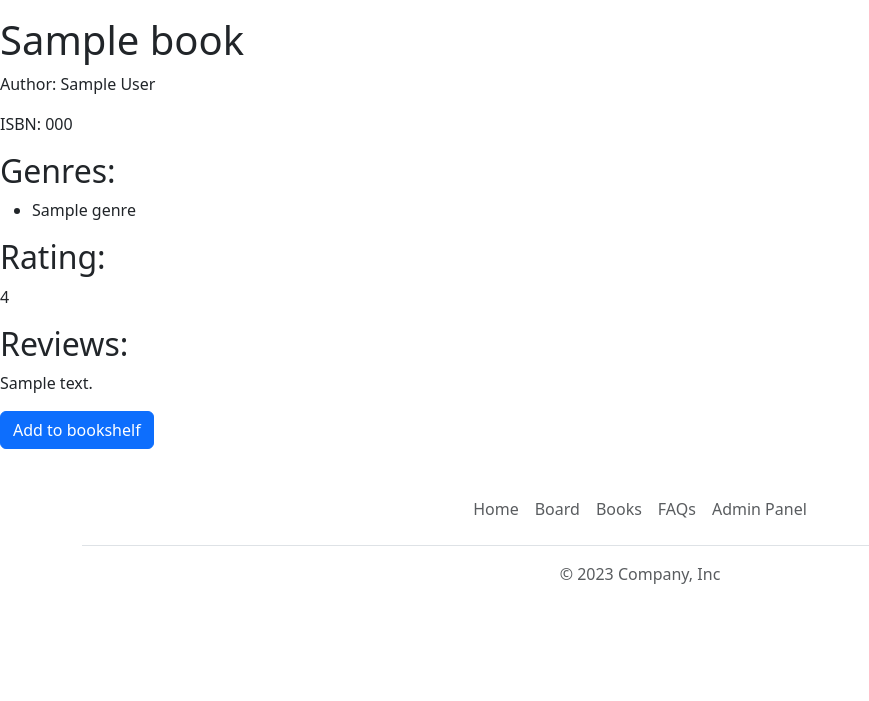
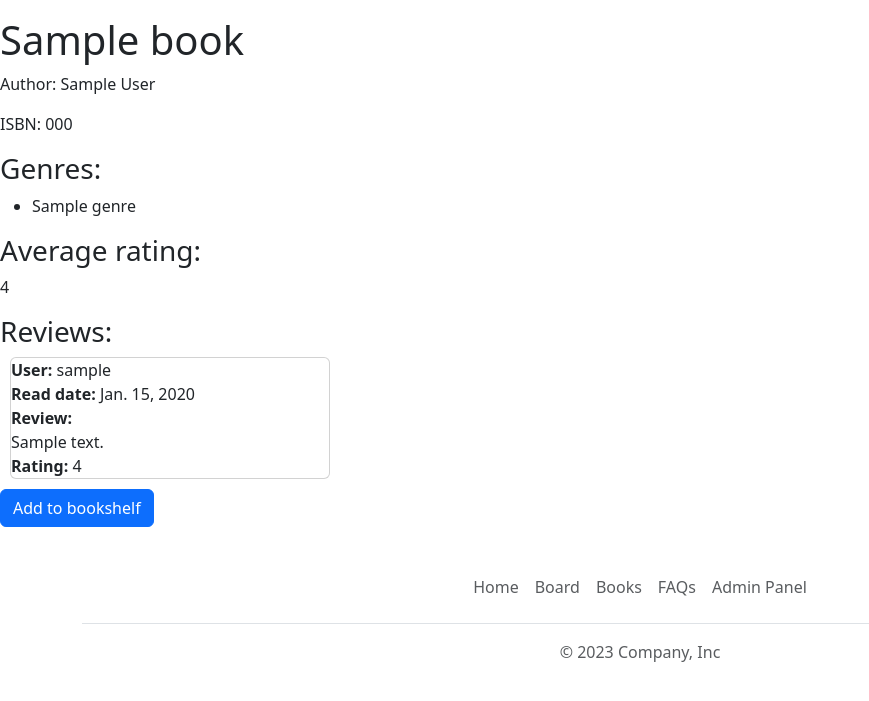
Before and after one commit to kronek1122/Bookshelf_ecommerce, a Django app: page /mybook/book/1/ in a window 1280 px wide. Shown: the part 72-773 px from the top of the page, without its empty margins (0-869 px from the left). Run offline with Django 4.2, Linux system fonts and the light colour scheme; tables that the repository leaves empty hold one stand-in row (values such as "Sample post"); some libraries are stand-ins or nearby versions.

Commit message:
#3 add new way to display reviews and average rating

```diff
--- a/mybook/templates/mybook/book_detail.html
+++ b/mybook/templates/mybook/book_detail.html
@@ -16,34 +16,49 @@
     <p>Author: {{ book_detail.author }}</p>
     <p>ISBN: {{ book_detail.isbn }}</p>
 
-    <h2>Genres:</h2>
+    <h3>Genres:</h3>
     <ul>
         {% for genre in genres %}
             <li>{{ genre.name }}</li>
         {% endfor %}
     </ul>
 
-    <h2>Rating:</h2>
-    {% if opinions %}
-        {% for opinion in opinions %}
-            {% if opinion.rating %}
-                <p>{{ opinion.rating }}</p>
-            {% else %}
-                <p>No ratings yet.</p>
-            {% endif %}
-        {% endfor %}
+    <h3>Average rating:</h3>
+    {% if average_rating %}
+        <p>{{ average_rating }}</p>
     {% else %}
         <p>No ratings yet.</p>
     {% endif %}
 
-    <h2>Reviews:</h2>
+    <h3>Reviews:</h3>
     {% if opinions %}
         {% for opinion in opinions %}
+        <div class="card" style="width: 20rem; margin-left: 10px; margin-bottom: 10px;">
+            <div class="col-sm-12">
+                <strong>User:</strong> {{ opinion.shelf.user.username }}
+            </div>
+
+            {% if opinion.read_date %}
+                <div class="col-sm-12">
+                    <strong>Read date:</strong> {{ opinion.read_date }}
+                </div>
+            {% endif %}
+
             {% if opinion.review %}
-                <p>{{ opinion.review }}</p>
-            {% else %}
-                <p>No reviews yet.</p>
+                <div class="col-sm-12">
+                    <strong>Review:</strong>
+                    <div class="row">
+                        <div class="col-sm-12">{{ opinion.review }}</div>
+                    </div>
+                </div>
             {% endif %}
+
+            {% if opinion.rating %}
+                <div class="col-sm-12">
+                    <strong>Rating:</strong> {{ opinion.rating }}
+                </div>
+            {% endif %}
+        </div>
         {% endfor %}
     {% else %}
         <p>No reviews yet.</p>
--- a/mybook/views.py
+++ b/mybook/views.py
@@ -7,6 +7,7 @@ from django.contrib.auth.forms import UserCreationForm, PasswordChangeForm
 from django.contrib.auth.mixins import LoginRequiredMixin
 from django.contrib.auth.views import PasswordChangeView
 from django.views.generic import CreateView, DetailView, ListView
+from statistics import mean
 
 from .models import Book, UserShelf, BookOpinion
 
@@ -79,6 +80,10 @@ class BookDetail(DetailView):
         book = context['object']
         context['genres'] = book.genre.all()
         context['opinions'] = book.book_opinion.all()
+
+        ratings = [opinion.rating for opinion in context['opinions'] if opinion.rating is not None]
+        context['average_rating'] = mean(ratings) if ratings else None
+
         return context
 
     def post(self, request, *args, **kwargs):
```
